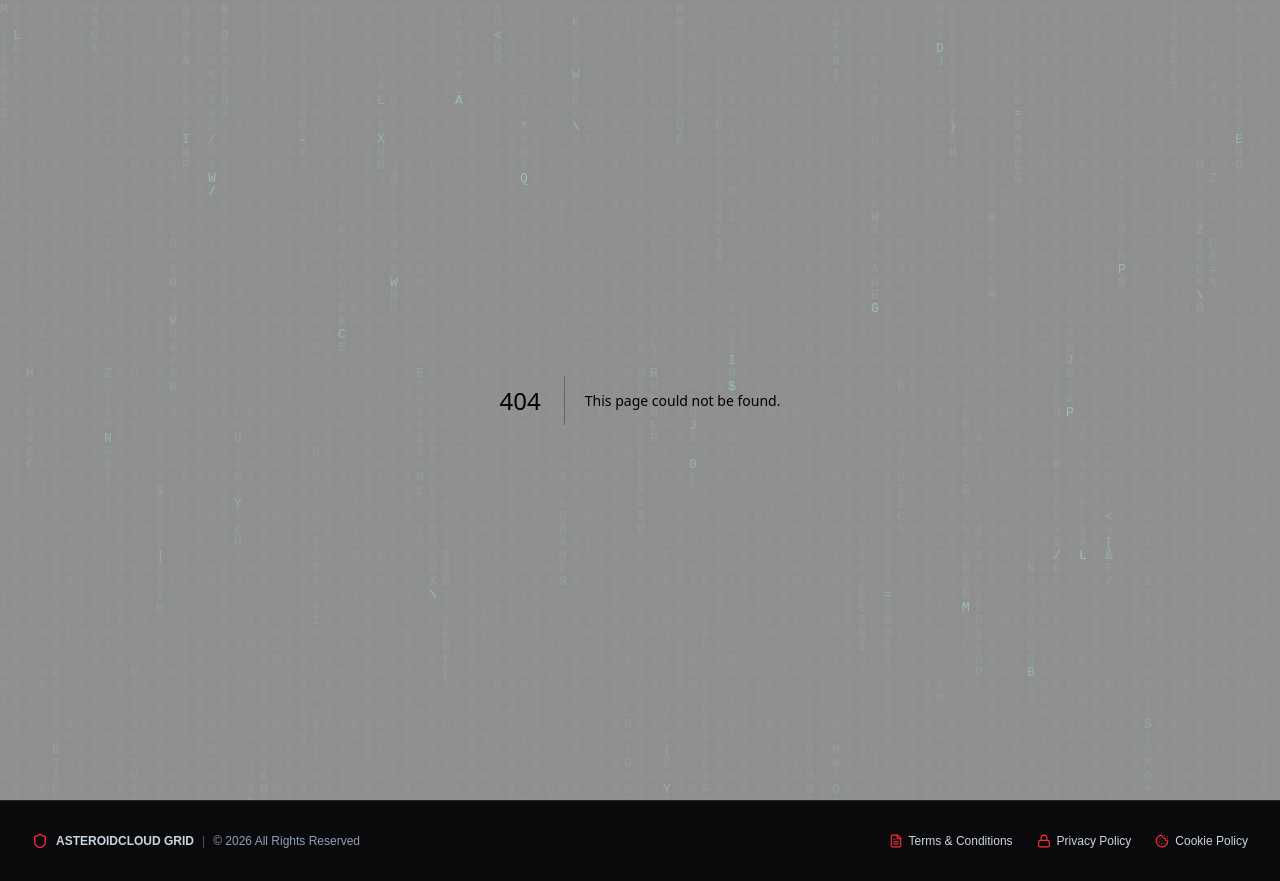
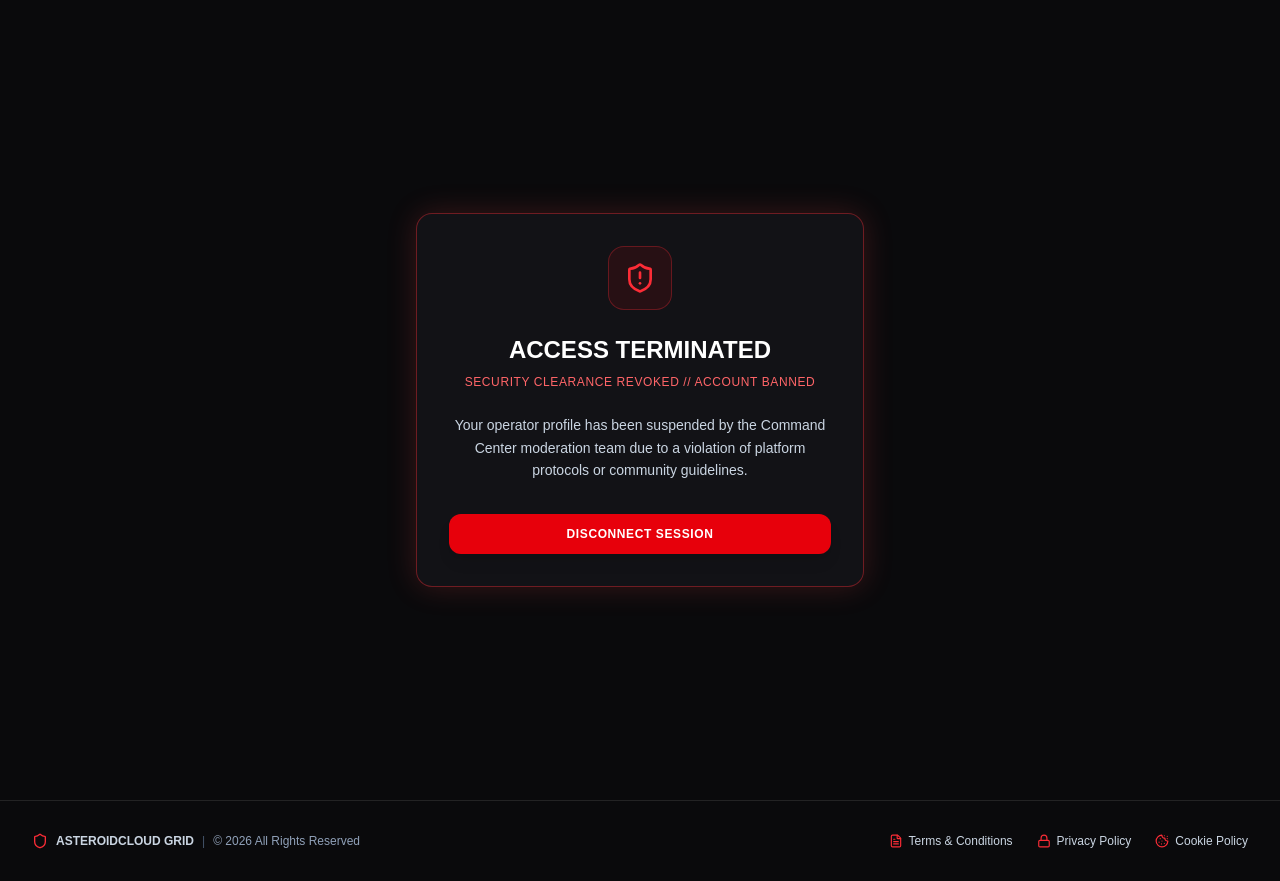
Before and after one commit to JainTeerthYatri/NEXUS-PLAY, a Next.js app: page /banned in a window 1280 px wide. Before the commit this address had no page. Built offline with nearby package versions, Linux system fonts and the light colour scheme; no server answers.

Commit message:
Add BannedPage component for account suspension

```diff
--- /dev/null
+++ b/app/banned/page.tsx
@@ -0,0 +1,38 @@
+"use client";
+
+import { ShieldAlert } from "lucide-react";
+import { createClient } from "@/lib/supabase/client";
+import { useRouter } from "next/navigation";
+
+export default function BannedPage() {
+  const router = useRouter();
+  const supabase = createClient();
+
+  async function handleLogout() {
+    await supabase.auth.signOut();
+    router.push("/");
+  }
+
+  return (
+    <div className="min-h-screen bg-[#0a0a0c] text-slate-100 flex flex-col items-center justify-center p-4">
+      <div className="max-w-md w-full p-8 rounded-2xl bg-[#121216] border border-red-500/40 text-center shadow-[0_0_30px_rgba(239,68,68,0.2)]">
+        <div className="w-16 h-16 mx-auto mb-6 rounded-2xl bg-red-600/10 border border-red-500/30 text-red-500 flex items-center justify-center">
+          <ShieldAlert className="w-8 h-8" />
+        </div>
+        <h1 className="text-2xl font-black text-white mb-2">ACCESS TERMINATED</h1>
+        <p className="text-xs font-mono text-red-400 mb-6 uppercase tracking-wider">
+          Security Clearance Revoked // Account Banned
+        </p>
+        <p className="text-sm text-slate-300 mb-8 leading-relaxed">
+          Your operator profile has been suspended by the Command Center moderation team due to a violation of platform protocols or community guidelines.
+        </p>
+        <button
+          onClick={handleLogout}
+          className="w-full py-3 rounded-xl bg-red-600 hover:bg-red-500 text-white font-bold text-xs font-mono tracking-wider transition-colors cursor-pointer shadow-lg"
+        >
+          DISCONNECT SESSION
+        </button>
+      </div>
+    </div>
+  );
+}
```
